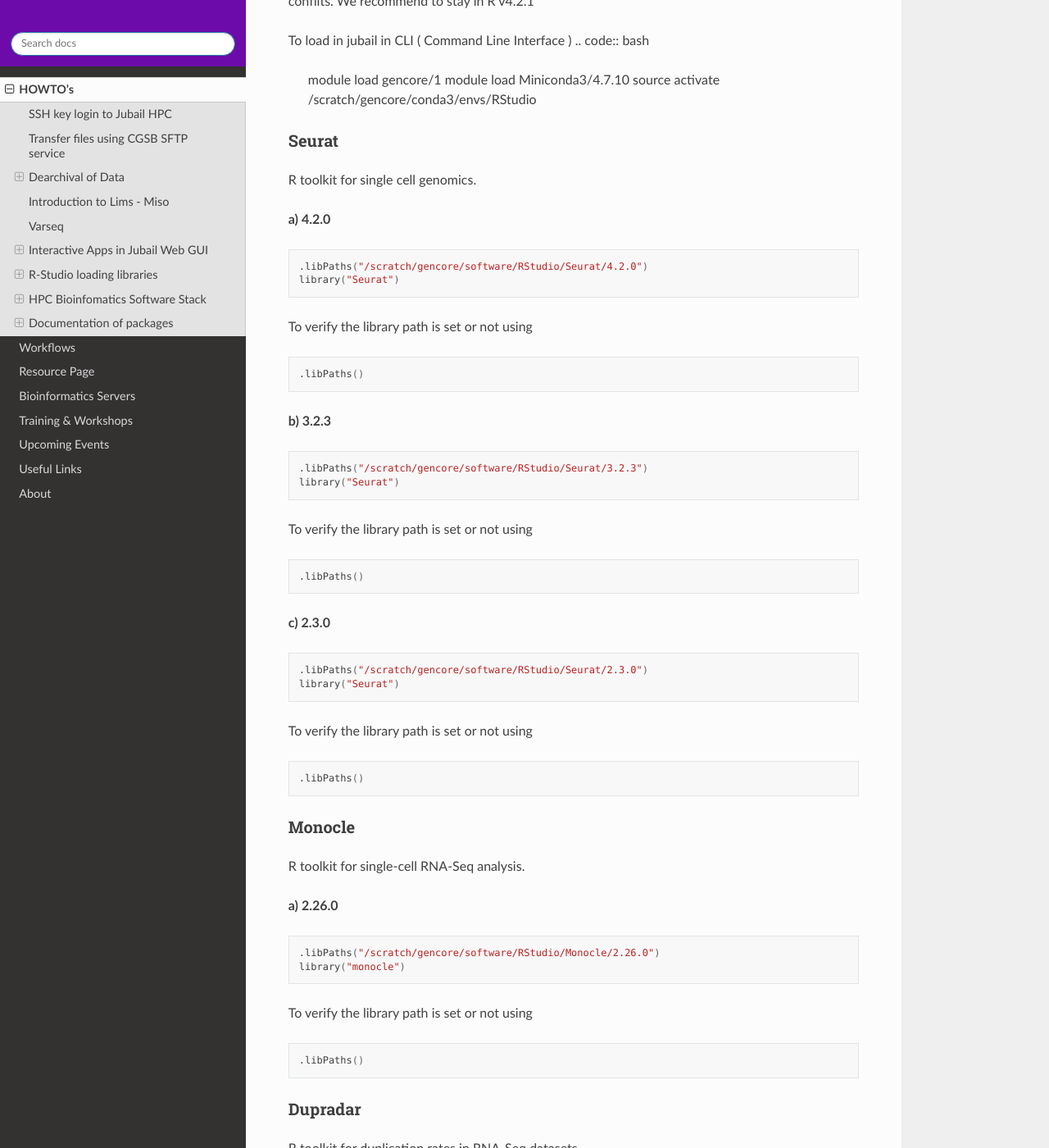
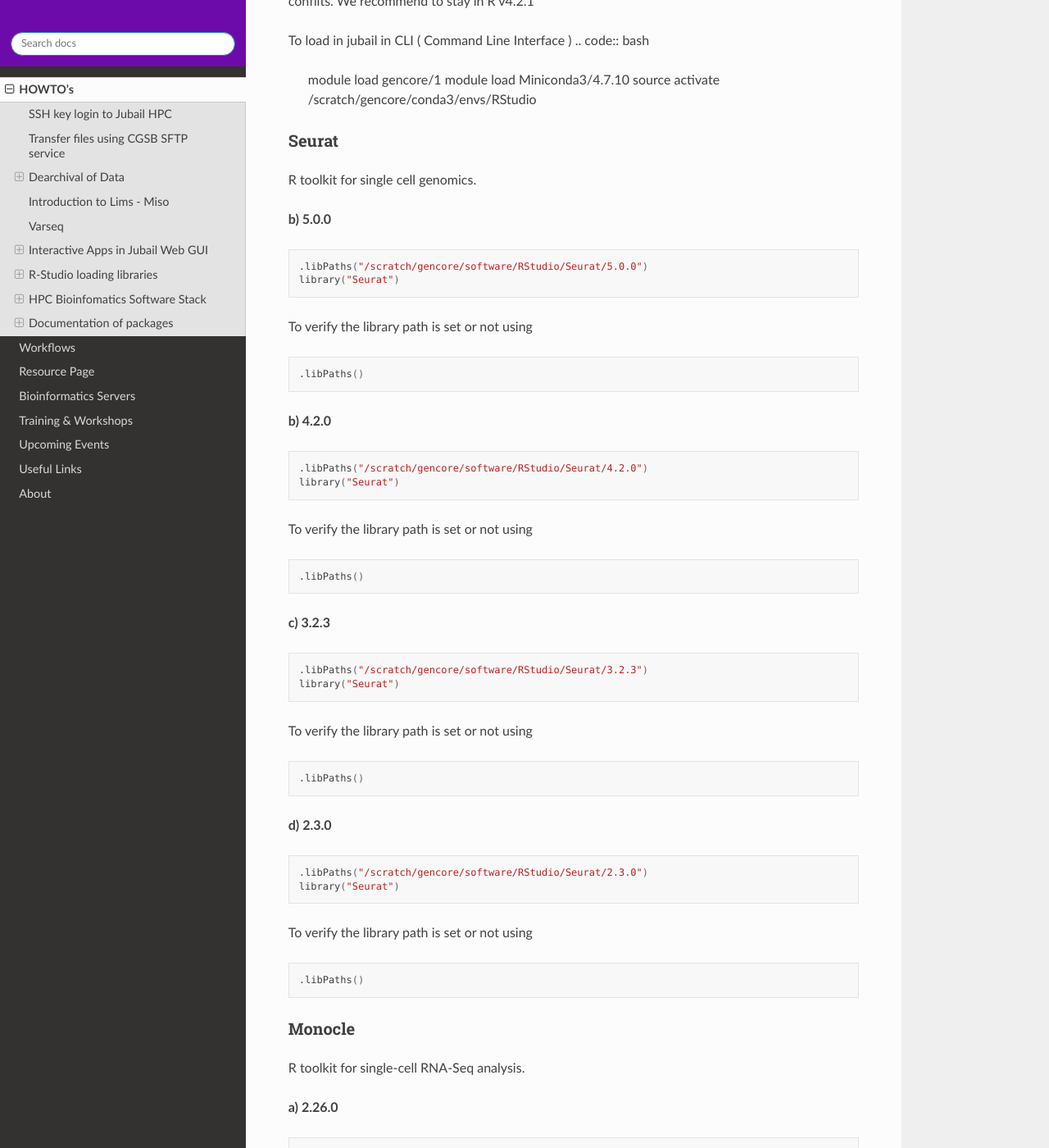
Before and after one commit to nyuad-corebio/corebioinf, a Sphinx documentation site: the page built from source/content/how_to.rst, in a window 1280 px wide and 1400 px high, scrolled down 9014 px. Shown: the whole window at 82% size. Built offline with Sphinx 7.4.7 and the Read the Docs theme 2.0.0, drawn with Linux system fonts in a browser that asks for light colours.

Commit message:
Updated jr5241 v1 commit

```diff
--- a/source/content/how_to.rst
+++ b/source/content/how_to.rst
@@ -398,7 +398,20 @@ Seurat
 
 R toolkit for single cell genomics.
 
-**a) 4.2.0**
+**b) 5.0.0**
+
+.. code:: bash
+
+    .libPaths("/scratch/gencore/software/RStudio/Seurat/5.0.0")
+    library("Seurat")
+
+To verify the library path is set or not using
+
+.. code:: bash
+
+    .libPaths()
+
+**b) 4.2.0**
 
 .. code:: bash
 
@@ -411,7 +424,7 @@ To verify the library path is set or not using
 
     .libPaths()
 
-**b) 3.2.3**
+**c) 3.2.3**
 
 .. code:: bash
 
@@ -424,7 +437,7 @@ To verify the library path is set or not using
 
     .libPaths()
 
-**c) 2.3.0**
+**d) 2.3.0**
 
 .. code:: bash
 
```
